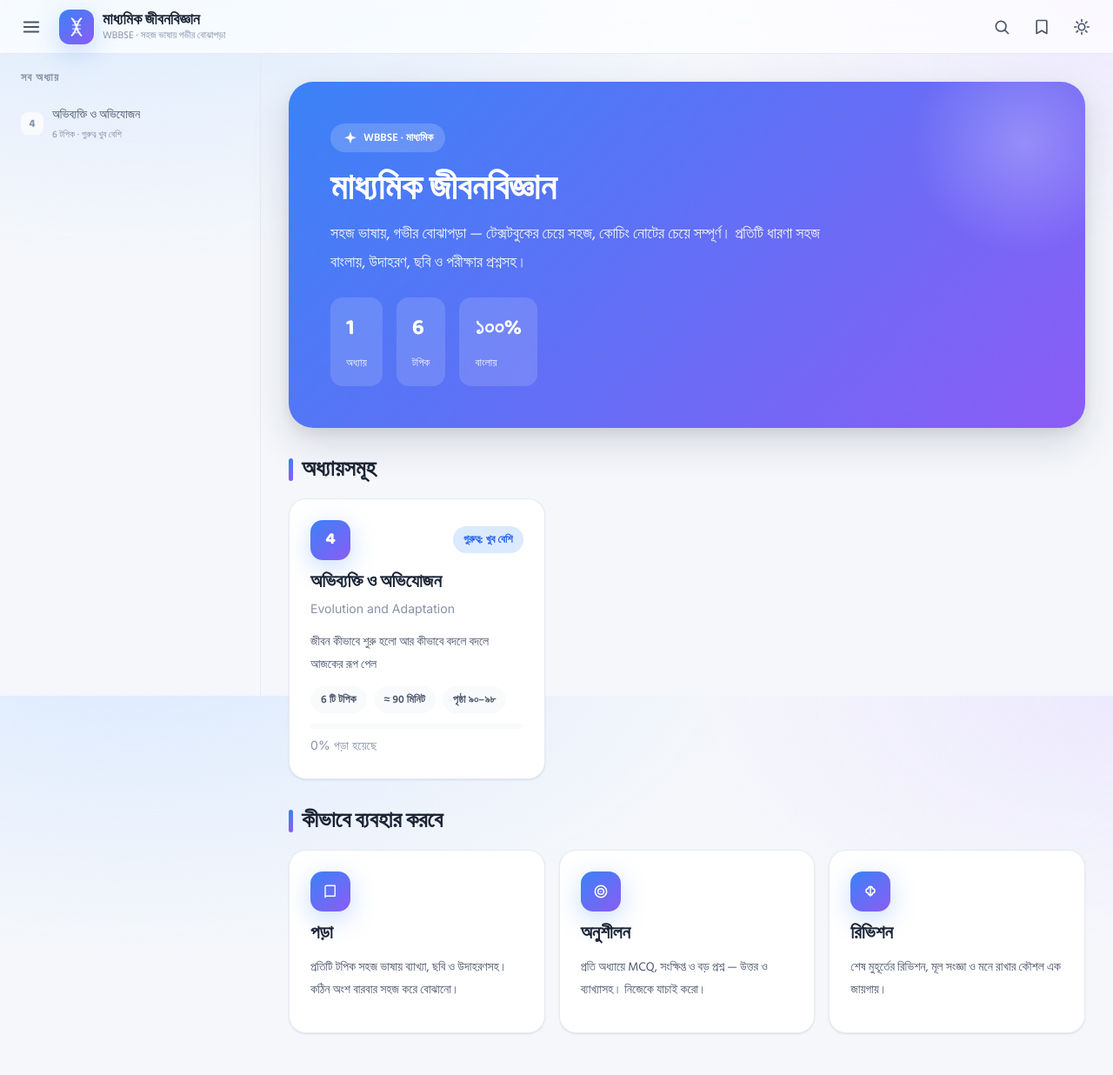
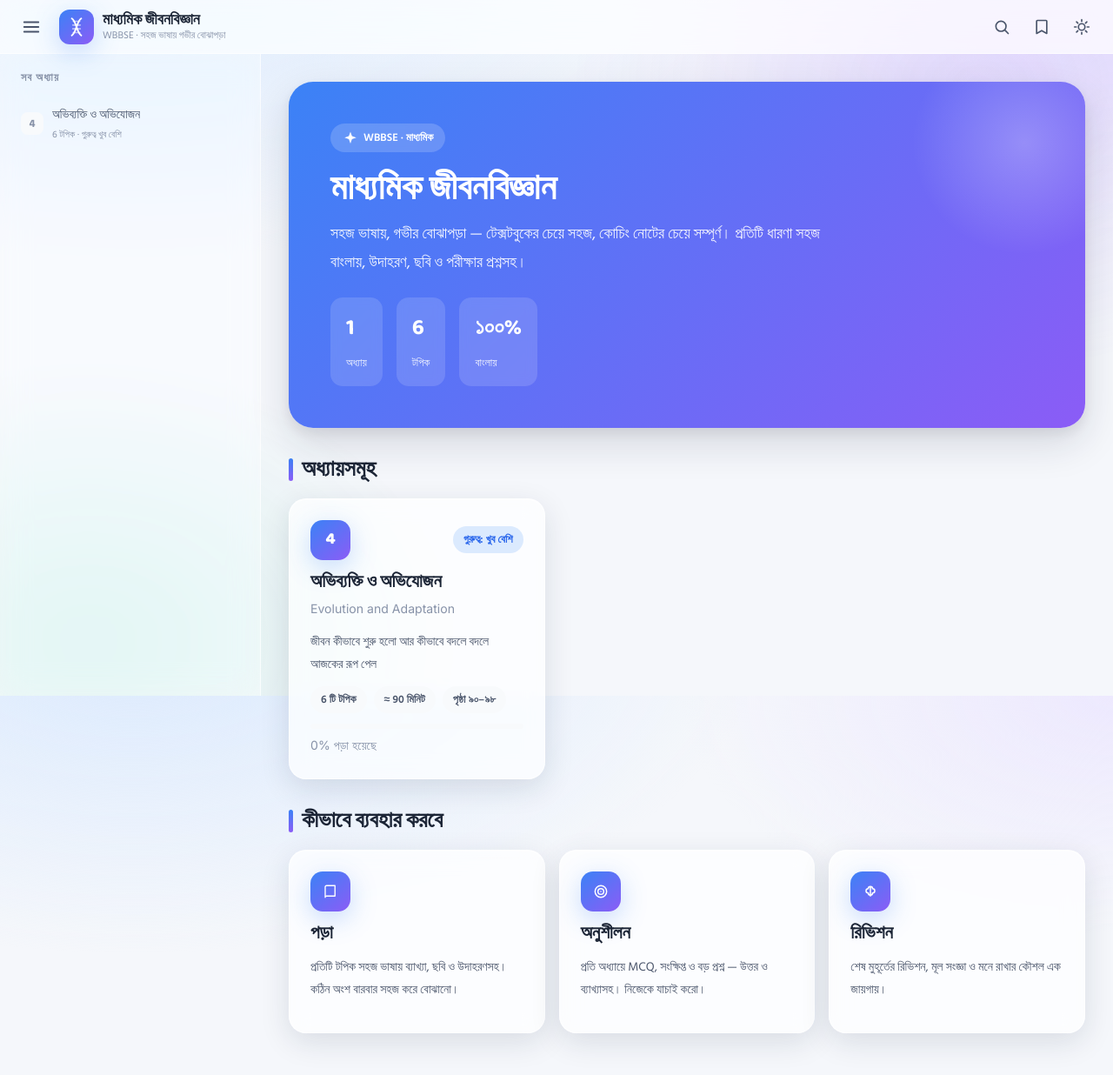
Before and after one commit to TrishaAdio/LS, a Flask app: page / in a window 1280 px wide. Shown: the whole page at 87% size. Run offline with Flask 3, Linux system fonts and the light colour scheme.

Commit message:
Add glassmorphism: frosted nav, sidebar, cards, modals, sticky tabs and pills (with solid fallback)

```diff
--- a/static/css/layout.css
+++ b/static/css/layout.css
@@ -180,3 +180,96 @@
   .brand__text strong { font-size: 1rem; }
   .content { padding: var(--sp-3) var(--sp-3) var(--sp-7); }
 }
+
+
+/* =========================================================================
+   Glassmorphism layer
+   Frosted, blurred surfaces on nav / floating / overlay elements.
+   Wrapped in @supports so browsers without backdrop-filter keep the solid
+   look (graceful fallback). Dense reading cards stay crisp for legibility.
+   ========================================================================= */
+@supports ((backdrop-filter: blur(2px)) or (-webkit-backdrop-filter: blur(2px))) {
+
+  /* Top navigation */
+  .topbar {
+    background: var(--glass-bg-strong);
+    -webkit-backdrop-filter: blur(var(--glass-blur)) saturate(180%);
+    backdrop-filter: blur(var(--glass-blur)) saturate(180%);
+    border-bottom: 1px solid var(--glass-border);
+  }
+
+  /* Sidebar */
+  .sidebar {
+    background: var(--glass-bg-soft);
+    -webkit-backdrop-filter: blur(var(--glass-blur)) saturate(160%);
+    backdrop-filter: blur(var(--glass-blur)) saturate(160%);
+    border-right: 1px solid var(--glass-border);
+  }
+  .side-progress {
+    background: var(--glass-bg);
+    -webkit-backdrop-filter: blur(8px);
+    backdrop-filter: blur(8px);
+    border-color: var(--glass-border);
+  }
+
+  /* Home chapter cards + intro / revision cards get a frosted panel look */
+  .chapter-card, .intro-card, .revision-card {
+    background: var(--glass-bg-strong);
+    -webkit-backdrop-filter: blur(12px) saturate(150%);
+    backdrop-filter: blur(12px) saturate(150%);
+    border-color: var(--glass-border);
+    box-shadow: var(--glass-shadow);
+  }
+
+  /* Sticky exam tab bar → floating frosted pill row */
+  .tabs {
+    background: var(--glass-bg);
+    -webkit-backdrop-filter: blur(14px) saturate(170%);
+    backdrop-filter: blur(14px) saturate(170%);
+    border: 1px solid var(--glass-border);
+    border-radius: var(--r-lg);
+    padding: 8px;
+    box-shadow: var(--sh-sm);
+  }
+  .tab { background: transparent; border-color: transparent; }
+  .tab:hover { background: var(--glass-hi); }
+  .tab.active { background: var(--accent); border-color: var(--accent); }
+
+  /* Modals: search + bookmarks drawer + generic panel */
+  .search-panel, .drawer, .modal__panel {
+    background: var(--glass-bg-strong);
+    -webkit-backdrop-filter: blur(24px) saturate(180%);
+    backdrop-filter: blur(24px) saturate(180%);
+    border: 1px solid var(--glass-border);
+    box-shadow: var(--glass-shadow), var(--sh-lg);
+  }
+
+  /* Floating pills / buttons */
+  .quiz-score, .toast {
+    background: var(--glass-bg-strong);
+    -webkit-backdrop-filter: blur(14px) saturate(160%);
+    backdrop-filter: blur(14px) saturate(160%);
+    border: 1px solid var(--glass-border);
+  }
+  .toast { color: var(--text); }
+  .scroll-top {
+    background: color-mix(in srgb, var(--accent) 80%, transparent);
+    -webkit-backdrop-filter: blur(8px) saturate(140%);
+    backdrop-filter: blur(8px) saturate(140%);
+  }
+
+  /* On mobile the sidebar sits over content — make it a touch more opaque */
+  @media (max-width: 960px) {
+    .sidebar { background: var(--glass-bg-strong); }
+  }
+}
+
+/* Slightly richer page backdrop so the frosted blur has colour to pick up */
+body::before {
+  content: "";
+  position: fixed; inset: 0; z-index: -1; pointer-events: none;
+  background:
+    radial-gradient(680px 480px at 88% 12%, color-mix(in srgb, var(--c-purple) 22%, transparent), transparent 70%),
+    radial-gradient(620px 460px at 8% 92%, color-mix(in srgb, var(--c-success) 16%, transparent), transparent 70%);
+  opacity: 0.7;
+}
--- a/static/css/variables.css
+++ b/static/css/variables.css
@@ -72,6 +72,15 @@
   --sh-lg: 0 18px 46px rgba(20, 30, 55, 0.14), 0 6px 16px rgba(20, 30, 55, 0.08);
   --sh-glow: 0 8px 30px rgba(59, 130, 246, 0.28);
 
+  /* Glassmorphism (frosted surfaces for nav / floating / overlay elements) */
+  --glass-bg: rgba(255, 255, 255, 0.55);
+  --glass-bg-strong: rgba(255, 255, 255, 0.72);
+  --glass-bg-soft: rgba(255, 255, 255, 0.38);
+  --glass-border: rgba(255, 255, 255, 0.65);
+  --glass-hi: rgba(255, 255, 255, 0.9);
+  --glass-blur: 16px;
+  --glass-shadow: 0 10px 34px rgba(20, 30, 55, 0.12), inset 0 1px 0 rgba(255, 255, 255, 0.55);
+
   /* Layout */
   --topbar-h: 62px;
   --sidebar-w: 300px;
@@ -111,4 +120,12 @@
   --sh-md: 0 4px 16px rgba(0, 0, 0, 0.45);
   --sh-lg: 0 20px 50px rgba(0, 0, 0, 0.6);
   --sh-glow: 0 8px 30px rgba(96, 165, 250, 0.25);
+
+  /* Glass — dark */
+  --glass-bg: rgba(19, 27, 46, 0.55);
+  --glass-bg-strong: rgba(19, 27, 46, 0.74);
+  --glass-bg-soft: rgba(19, 27, 46, 0.4);
+  --glass-border: rgba(255, 255, 255, 0.1);
+  --glass-hi: rgba(255, 255, 255, 0.14);
+  --glass-shadow: 0 10px 34px rgba(0, 0, 0, 0.5), inset 0 1px 0 rgba(255, 255, 255, 0.06);
 }
```
